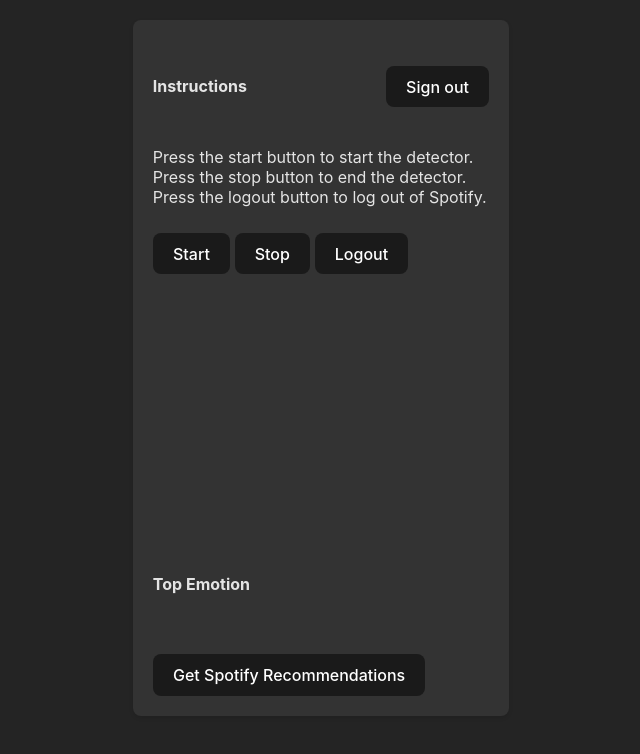
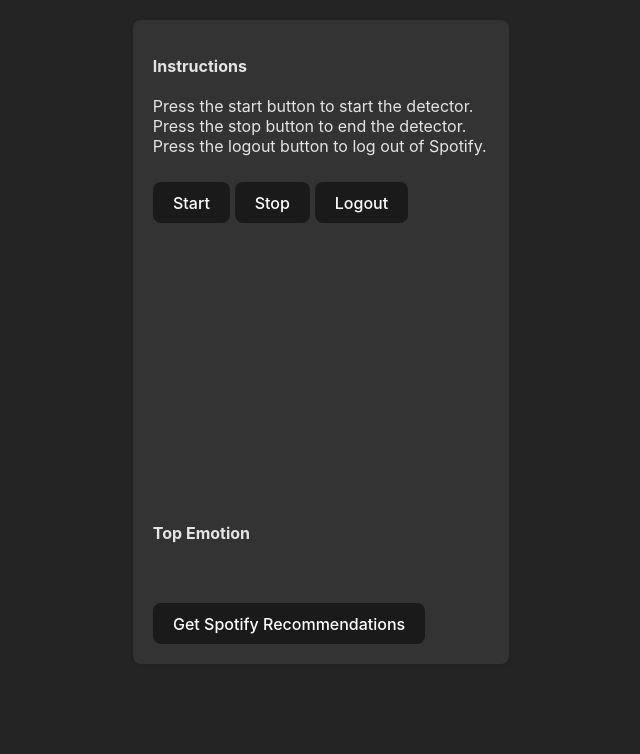
Before and after one commit to locmai1/nonwimp-test, a website: page emotion.html in a window 1280 px wide. Shown: the whole page, without its empty margins (319-959 px from the left). Drawn offline with Linux system fonts and the light colour scheme; sample sign-in values are in the browser's storage; a script that the page names is missing.

Commit message:
remove signout button

```diff
--- a/emotion.html
+++ b/emotion.html
@@ -80,12 +80,7 @@
     <div class="container">
       <section class="detection-container">
         <p>
-          <div style="display: flex; justify-content: space-between">
-            <strong style="margin-top: 20px;">Instructions</strong>
-            <button id="signOutButton">Sign out</button>
-          </div>
-
-          <br /><br />
+          <strong>Instructions</strong><br /><br />
           Press the start button to start the detector.<br />
           Press the stop button to end the detector.<br />
           Press the logout button to log out of Spotify.
```
